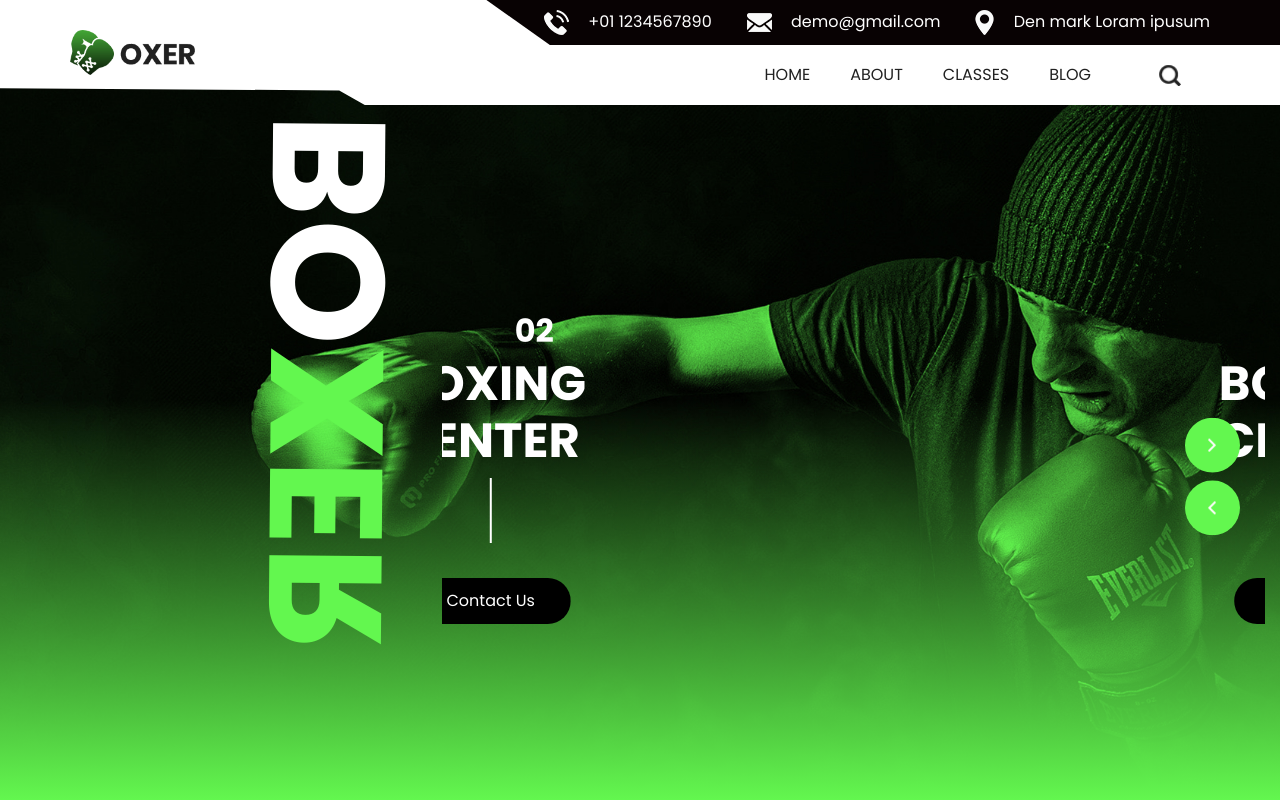
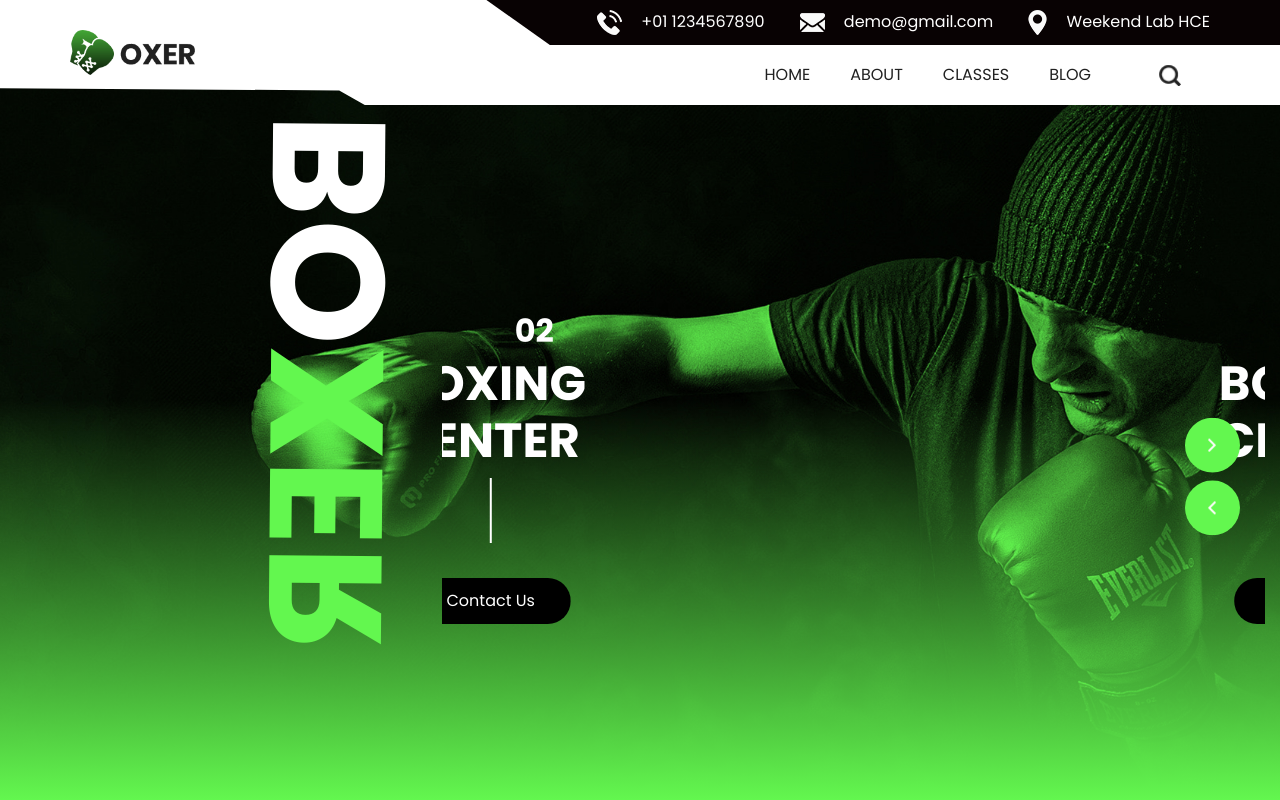
Before and after one commit to marlincia/jenkens-sonar, a plain HTML site: page oxer-html/index.html in a window 1280 px wide. Shown: the top 800 px of the page. Drawn offline with nearby package versions, Linux system fonts and the light colour scheme; some packages are replaced by stand-ins of ours; a web font is replaced by a local one.

Commit message:
Modify test

```diff
--- a/oxer-html/index.html
+++ b/oxer-html/index.html
@@ -55,7 +55,7 @@
                 <li class="">
                   <a class="" href="">
                     <img src="images/location.png" alt="" />
-                    <span>Den mark Loram ipusum</span>
+                    <span>Weekend Lab HCE</span>
                   </a>
                 </li>
               </ul>
```
